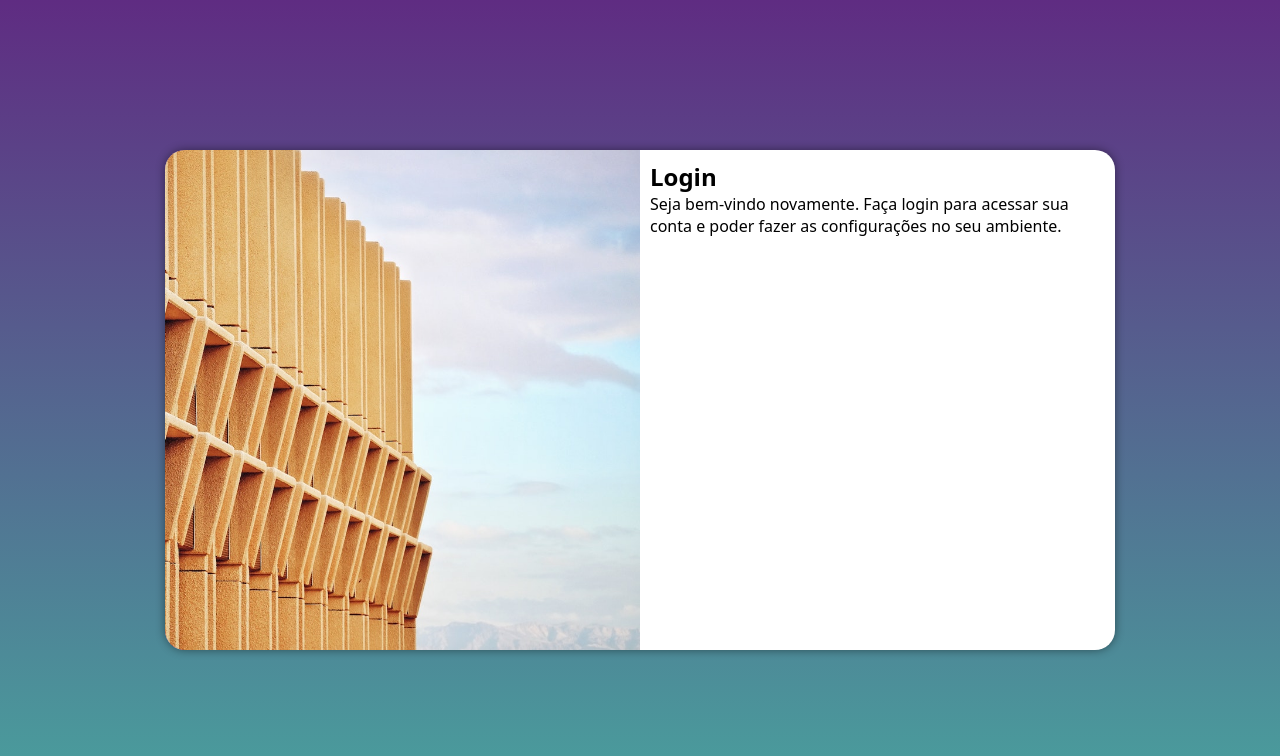
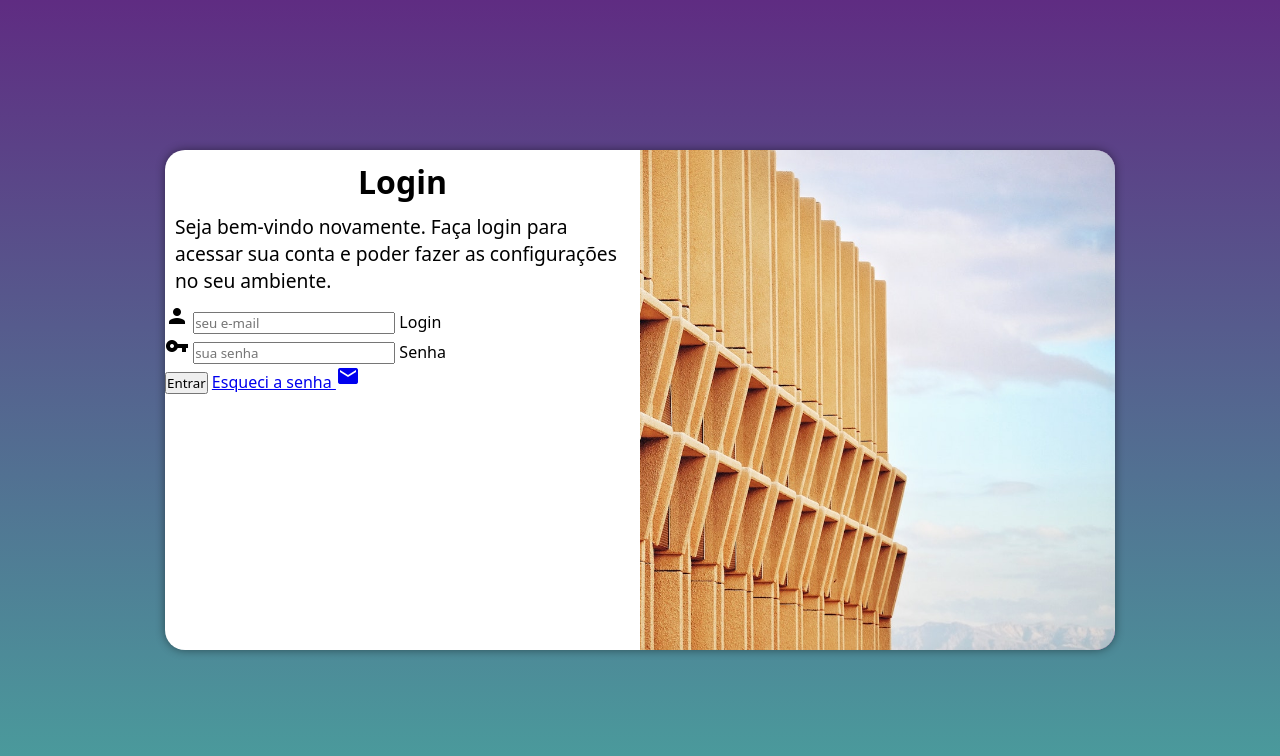
Before and after one commit to jefersonssant/projeto-login, a plain HTML site: page index.html in a window 1280 px wide. Drawn offline with Linux system fonts and the light colour scheme.

Commit message:
Criado form de login

```diff
--- a/estilos/media-query.css
+++ b/estilos/media-query.css
@@ -37,14 +37,22 @@ Grandes telas: acima de 1200*/
     }
 
     section#login > div#imagem {
-        float:left;
+        float: right;
         width: 50%;
         height: 100%;
         background-position: bottom right;
     }
 
     section#login > div#formulario {
-        float: right;
+        float: left;
         width: 50%;
     }
+
+    div#formulario > h1 {
+        font-size: 2em;
+    }
+
+    div#formulario > p {
+        font-size: 1.2em;
+    }
 }
--- a/estilos/style.css
+++ b/estilos/style.css
@@ -53,3 +53,12 @@ section#login > div#formulario {
     display: block;
     padding: 10px;
 }
+
+div#formulario > h1 {
+    text-align: center;
+    margin-bottom: 10px;
+}
+
+div#formulario > p {
+    font-size: 0.8em;
+}
--- a/index.html
+++ b/index.html
@@ -6,6 +6,8 @@
     <title>Login</title>
     <link rel="stylesheet" href="estilos/style.css">
     <link rel="stylesheet" href="estilos/media-query.css">
+    <link href="https://fonts.googleapis.com/icon?family=Material+Icons"
+      rel="stylesheet">
 </head>
 <body>
    <main>
@@ -17,8 +19,22 @@
                 <h1>Login</h1>
                 <p>Seja bem-vindo novamente. Faça login para acessar sua conta e poder fazer as configurações no seu ambiente.</p>
             </div>
-            <form action="login.php" method="post">
+            <form action="login.php" method="post" autocomplete="on">
+              <div class="campo">
+                <span class="material-icons">person</span>
+                <input type="email" name="login" id="ilogin" placeholder="seu e-mail" autocomplete="email" required maxlength="30">
+                <label for="ilogin">Login</label>
+              </div>
 
+              <div class="campo">
+                <span class="material-icons">vpn_key</span>
+                <input type="password" name="senha" id="isenha" placeholder="sua senha" autocomplete="current-password" required minlength="8" maxlength="15">
+                <label for="isenha">Senha</label>
+              </div>
+              <input type="submit" value="Entrar">
+              <a href="esqueci.html">
+                Esqueci a senha <span class="material-icons">mail</span>
+              </a>
             </form>
         </section>
    </main>
```
